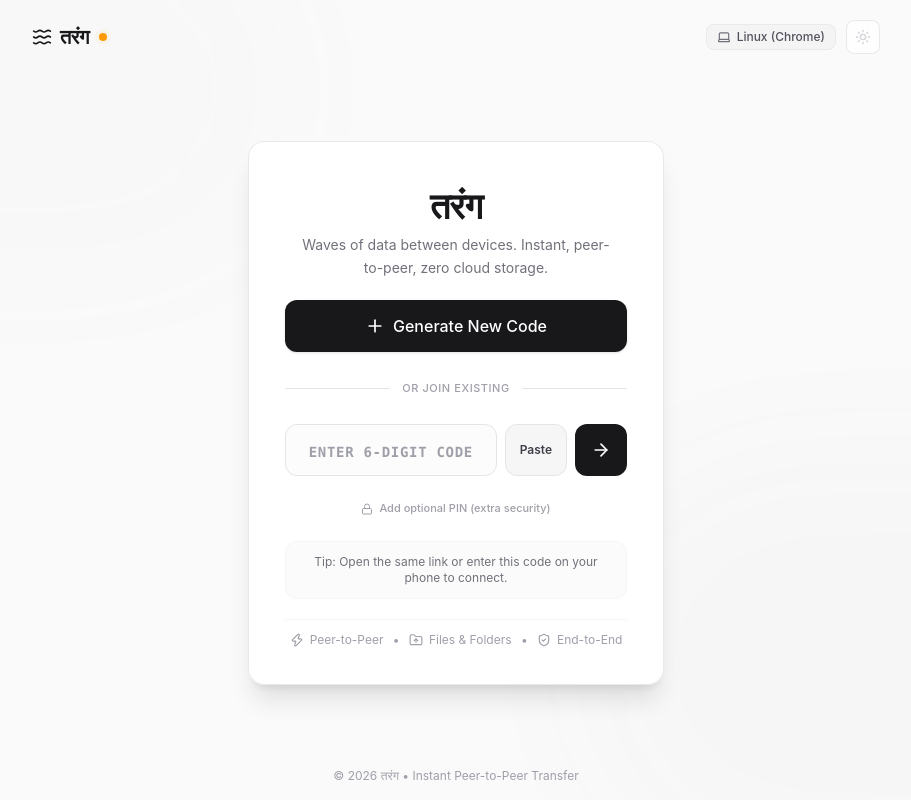
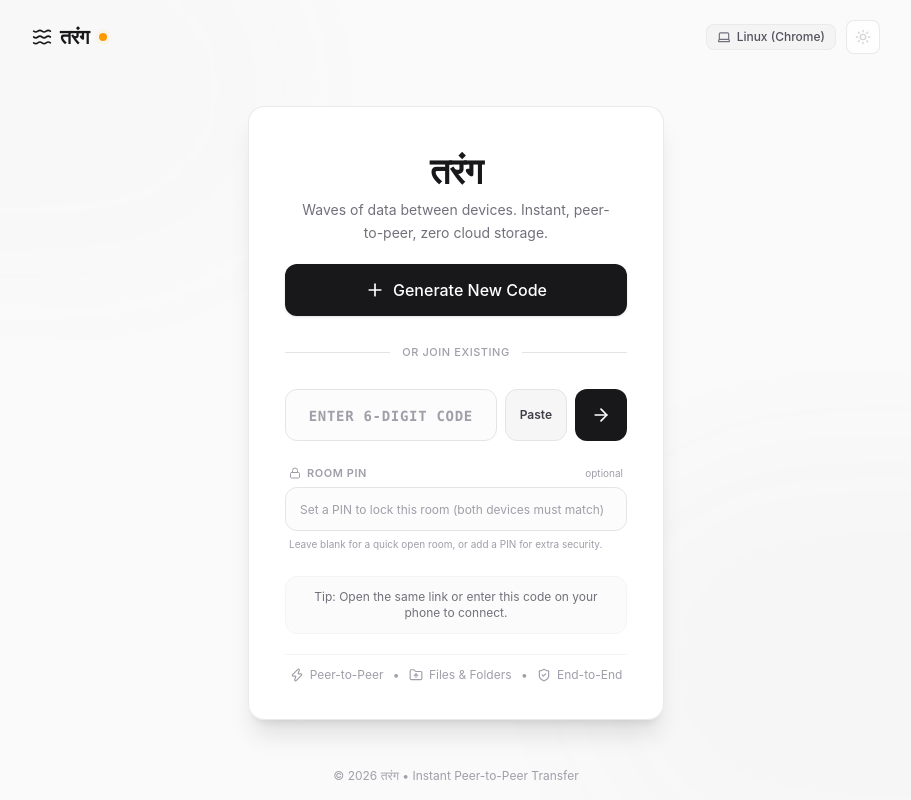
Before and after one commit to git-collapse/tarang, a React (Vite) app: page / in a window 1280 px wide. Shown: the whole page, without its empty margins (184-1095 px from the left). Built offline with nearby package versions, Linux system fonts and the light colour scheme; no server answers.

Commit message:
private room pin

```diff
--- a/src/App.jsx
+++ b/src/App.jsx
@@ -386,6 +386,12 @@ export default function App() {
     setCameraEnabled(next);
   };
 
+  // Set / change / clear the room PIN from inside the room. Re-derives the
+  // encryption key live (the key-derivation effect depends on roomPin).
+  const handleSetPin = (pin) => {
+    setRoomPin((pin || '').trim());
+  };
+
   // Send Files to all connected peers
   const handleSendFiles = async (files) => {
     if (!transferManagerRef.current) return;
@@ -504,6 +510,8 @@ export default function App() {
             isDirectP2P={isDirectP2P}
             connectionMode={connectionMode}
             isPinProtected={!!roomPin}
+            roomPin={roomPin}
+            onSetPin={handleSetPin}
             localStream={localStream}
             remoteStreams={remoteStreams}
             micEnabled={micEnabled}
--- a/src/components/Lobby.jsx
+++ b/src/components/Lobby.jsx
@@ -4,7 +4,6 @@ import { Plus, ArrowRight, ShieldCheck, Zap, FolderUp, Lock } from 'lucide-react
 export default function Lobby({ onJoinRoom, onGenerateCode }) {
   const [inputCode, setInputCode] = useState('');
   const [pin, setPin] = useState('');
-  const [showPin, setShowPin] = useState(false);
   const [error, setError] = useState('');
 
   const handleSubmit = (e) => {
@@ -119,32 +118,27 @@ export default function Lobby({ onJoinRoom, onGenerateCode }) {
             {error && <p className="text-xs text-rose-500 text-center font-medium">{error}</p>}
           </form>
 
-          {/* Optional PIN for extra security (mixed into the encryption key) */}
-          {!showPin ? (
-            <button
-              type="button"
-              onClick={() => setShowPin(true)}
-              className="w-full flex items-center justify-center gap-1.5 text-[11px] font-medium text-zinc-400 hover:text-zinc-600 dark:hover:text-zinc-300 transition-colors"
-            >
-              <Lock className="w-3 h-3" /> Add optional PIN (extra security)
-            </button>
-          ) : (
-            <div className="space-y-1">
-              <div className="relative">
-                <Lock className="absolute left-3 top-1/2 -translate-y-1/2 w-3.5 h-3.5 text-zinc-400" />
+          {/* Optional Room PIN — always visible so it can be set before creating/joining */}
+          <div className="space-y-1.5">
+            <div className="flex items-center justify-between px-1">
+              <span className="text-[11px] font-semibold uppercase tracking-wider text-zinc-400 flex items-center gap-1.5">
+                <Lock className="w-3 h-3" /> Room PIN
+              </span>
+              <span className="text-[10px] text-zinc-400">optional</span>
+            </div>
             <input
               type="password"
               value={pin}
               onChange={(e) => setPin(e.target.value)}
-                  placeholder="Optional PIN — must match on both devices"
-                  className="w-full h-11 rounded-xl border border-zinc-200 dark:border-zinc-800 bg-zinc-50/60 dark:bg-zinc-950/60 pl-9 pr-3 text-xs text-zinc-900 dark:text-zinc-100 placeholder:text-zinc-400 focus:outline-none focus:ring-2 focus:ring-zinc-900/10 dark:focus:ring-zinc-100/10 focus:border-zinc-400 dark:focus:border-zinc-600 transition-all"
+              placeholder="Set a PIN to lock this room (both devices must match)"
+              className="w-full h-11 rounded-xl border border-zinc-200 dark:border-zinc-800 bg-zinc-50/60 dark:bg-zinc-950/60 px-3.5 text-xs text-zinc-900 dark:text-zinc-100 placeholder:text-zinc-400 focus:outline-none focus:ring-2 focus:ring-zinc-900/10 dark:focus:ring-zinc-100/10 focus:border-zinc-400 dark:focus:border-zinc-600 transition-all"
             />
-              </div>
-              <p className="text-[10px] text-zinc-400 text-center px-1">
-                Encrypts chat, notes & relayed files with a secret only your devices know.
+            <p className="text-[10px] text-zinc-400 px-1">
+              {pin.trim()
+                ? '🔒 Chat, notes & relayed files will be encrypted with this PIN.'
+                : 'Leave blank for a quick open room, or add a PIN for extra security.'}
             </p>
           </div>
-          )}
 
           {/* Tip Box */}
           <div className="rounded-xl border border-zinc-100 dark:border-zinc-800/80 bg-zinc-50/80 dark:bg-zinc-950/50 p-3 text-center text-xs text-zinc-500 dark:text-zinc-400">
--- a/src/components/RoomView.jsx
+++ b/src/components/RoomView.jsx
@@ -55,6 +55,8 @@ export default function RoomView({
   isDirectP2P,
   connectionMode = 'idle',
   isPinProtected = false,
+  roomPin = '',
+  onSetPin,
   localStream = null,
   remoteStreams = [],
   micEnabled = true,
@@ -72,6 +74,10 @@ export default function RoomView({
   const [copiedMsgId, setCopiedMsgId] = useState(null);
   const [isDragOver, setIsDragOver] = useState(false);
   const [selectedImagePreview, setSelectedImagePreview] = useState(null);
+
+  // In-room PIN editor
+  const [showPinEditor, setShowPinEditor] = useState(false);
+  const [pinDraft, setPinDraft] = useState(roomPin || '');
 
   // Message input state
   const [messageInput, setMessageInput] = useState('');
@@ -310,6 +316,22 @@ export default function RoomView({
           )}
 
           <button
+            onClick={() => {
+              setPinDraft(roomPin || '');
+              setShowPinEditor((v) => !v);
+            }}
+            title={isPinProtected ? 'Change or remove room PIN' : 'Secure this room with a PIN'}
+            className={`p-2 sm:px-3 sm:py-1.5 rounded-xl text-xs font-medium border transition-colors flex items-center gap-1.5 ${
+              isPinProtected
+                ? 'text-emerald-700 dark:text-emerald-400 border-emerald-200/60 dark:border-emerald-900/50 bg-emerald-50 dark:bg-emerald-950/40'
+                : 'text-zinc-600 dark:text-zinc-400 hover:text-zinc-900 dark:hover:text-zinc-100 hover:bg-zinc-100 dark:hover:bg-zinc-800 border-zinc-200/60 dark:border-zinc-800'
+            }`}
+          >
+            <Lock className="w-3.5 h-3.5" />
+            <span className="hidden sm:inline">{isPinProtected ? 'PIN On' : 'Set PIN'}</span>
+          </button>
+
+          <button
             onClick={onOpenQR}
             className="p-2 sm:px-3 sm:py-1.5 rounded-xl text-xs font-medium text-zinc-600 dark:text-zinc-400 hover:text-zinc-900 dark:hover:text-zinc-100 hover:bg-zinc-100 dark:hover:bg-zinc-800 border border-zinc-200/60 dark:border-zinc-800 transition-colors flex items-center gap-1.5"
           >
@@ -326,6 +348,38 @@ export default function RoomView({
           </button>
         </div>
       </div>
+
+      {/* In-room PIN editor */}
+      {showPinEditor && (
+        <div className="bg-white/90 dark:bg-zinc-900/90 backdrop-blur-xl border border-zinc-200/80 dark:border-zinc-800/80 rounded-2xl p-4 shadow-sm mb-4 animate-in fade-in slide-in-from-top-1 duration-200">
+          <div className="flex items-center gap-1.5 mb-2">
+            <Lock className="w-3.5 h-3.5 text-zinc-500" />
+            <span className="text-xs font-semibold text-zinc-800 dark:text-zinc-100">Room PIN</span>
+          </div>
+          <div className="flex items-center gap-2">
+            <input
+              type="password"
+              value={pinDraft}
+              onChange={(e) => setPinDraft(e.target.value)}
+              placeholder="Enter a PIN to lock this room (blank = no PIN)"
+              className="flex-1 h-10 rounded-xl border border-zinc-200 dark:border-zinc-800 bg-zinc-50 dark:bg-zinc-950 px-3 text-xs text-zinc-900 dark:text-zinc-100 placeholder:text-zinc-400 focus:outline-none focus:ring-2 focus:ring-zinc-900/10 dark:focus:ring-zinc-100/10 focus:border-zinc-400 dark:focus:border-zinc-600"
+            />
+            <button
+              onClick={() => {
+                onSetPin?.(pinDraft);
+                setShowPinEditor(false);
+              }}
+              className="h-10 px-4 rounded-xl bg-zinc-900 text-white dark:bg-zinc-100 dark:text-zinc-900 text-xs font-medium hover:opacity-90 transition-opacity"
+            >
+              {pinDraft.trim() ? 'Lock' : 'Clear'}
+            </button>
+          </div>
+          <p className="text-[10px] text-zinc-400 mt-2">
+            The PIN never leaves your device — it encrypts chat, notes & relayed files.
+            Enter the <strong>same PIN on both devices</strong> for them to understand each other.
+          </p>
+        </div>
+      )}
 
       {/* Connected Peers Strip */}
       <div className="mb-4 flex items-center gap-2 overflow-x-auto text-xs px-1">
```
Lines whose indentation alone changed are shown as unchanged.
